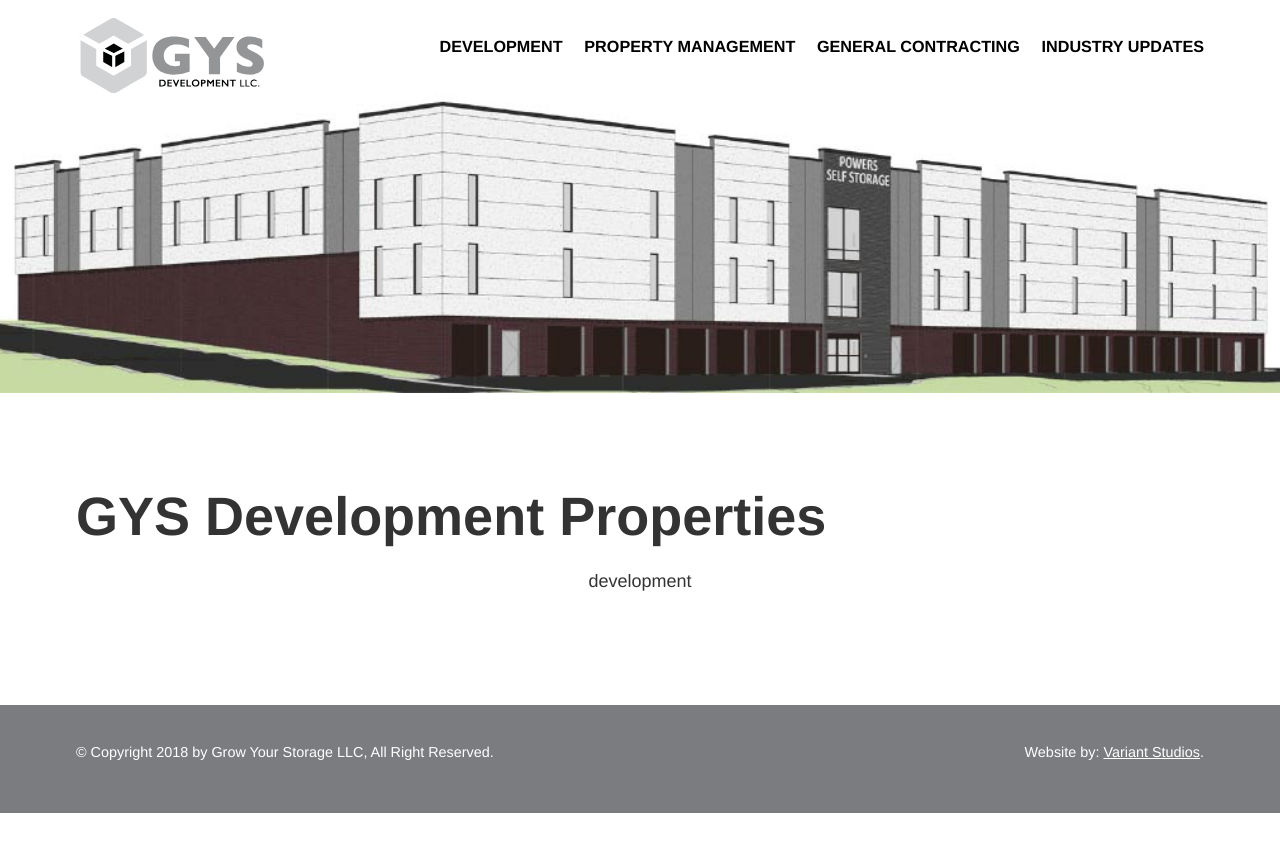
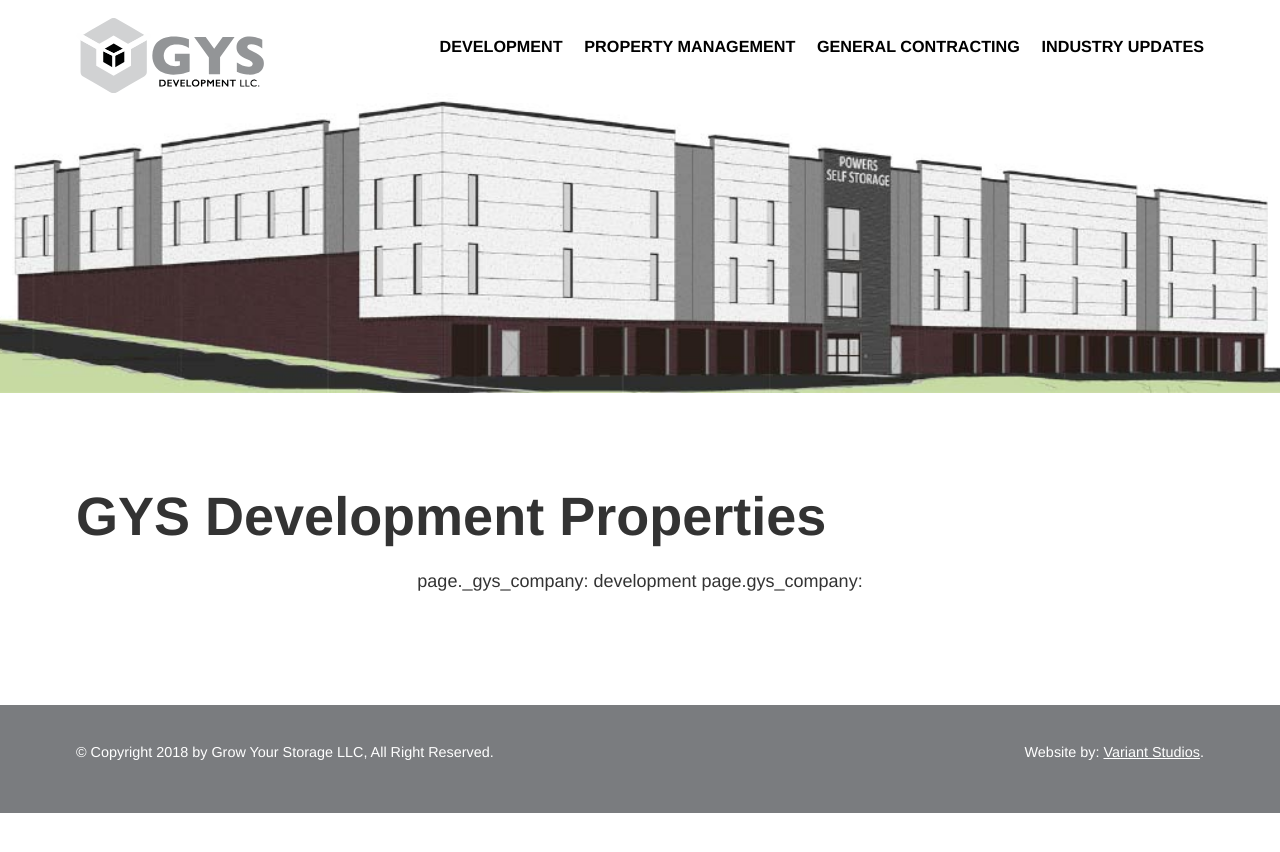
Before and after one commit to variantstudios/growyourstorage.com, a Jekyll site: the page built from development/assets/index.md, in a window 1280 px wide. Shown: the top 852 px of the page. Built offline with Jekyll 4.4.1, drawn with Linux system fonts in a browser that asks for light colours; cached includes are drawn as plain includes.

Commit message:
Updated '_includes/assets.html' via CloudCannon

```diff
--- a/_includes/assets.html
+++ b/_includes/assets.html
@@ -1,5 +1,6 @@
 <div class="assets">
-    {{page._gys_company}}
+    page._gys_company: {{page._gys_company}}
+    page.gys_company: {{page.gys_company}}
     {% assign gys_company = page._gys_company %}
     {% for asset in site.assets %}
     {% if asset.gys_companies contains gys_company %}
```
